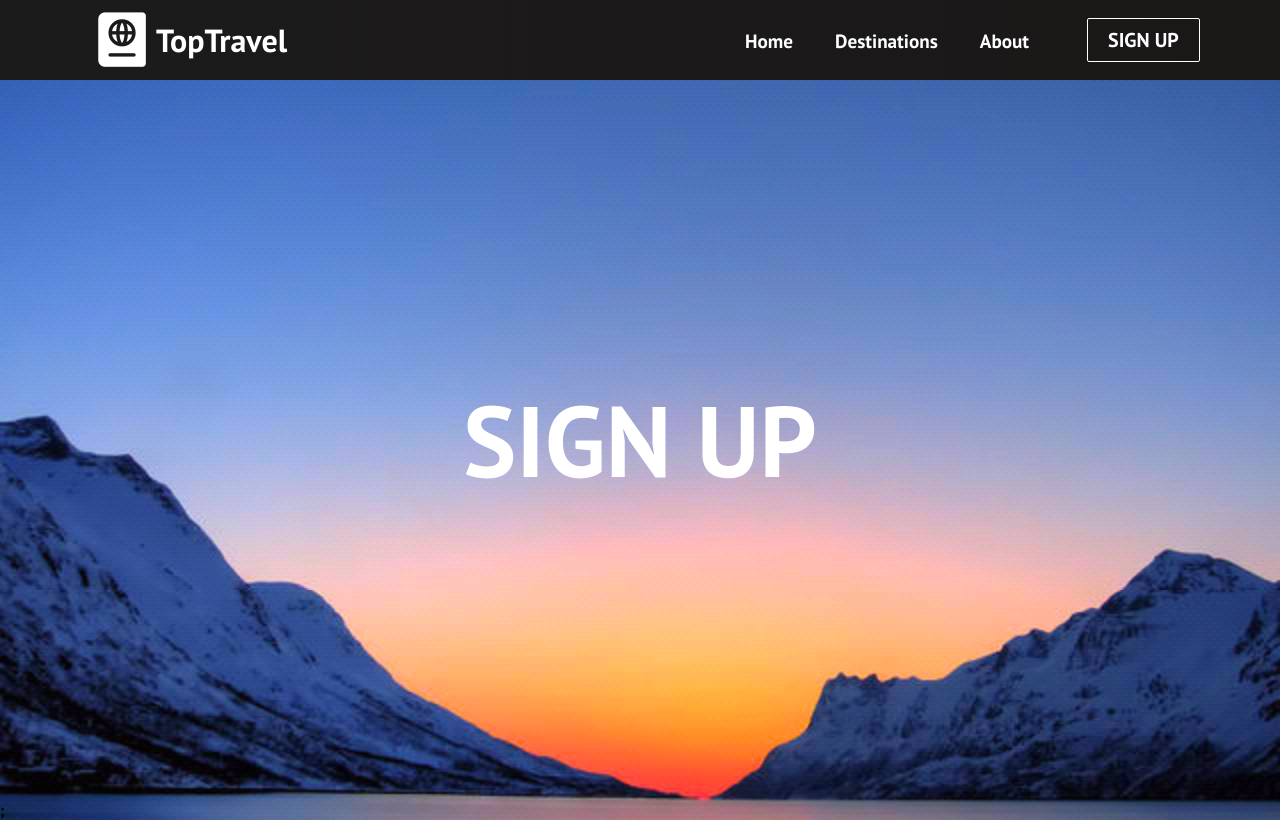
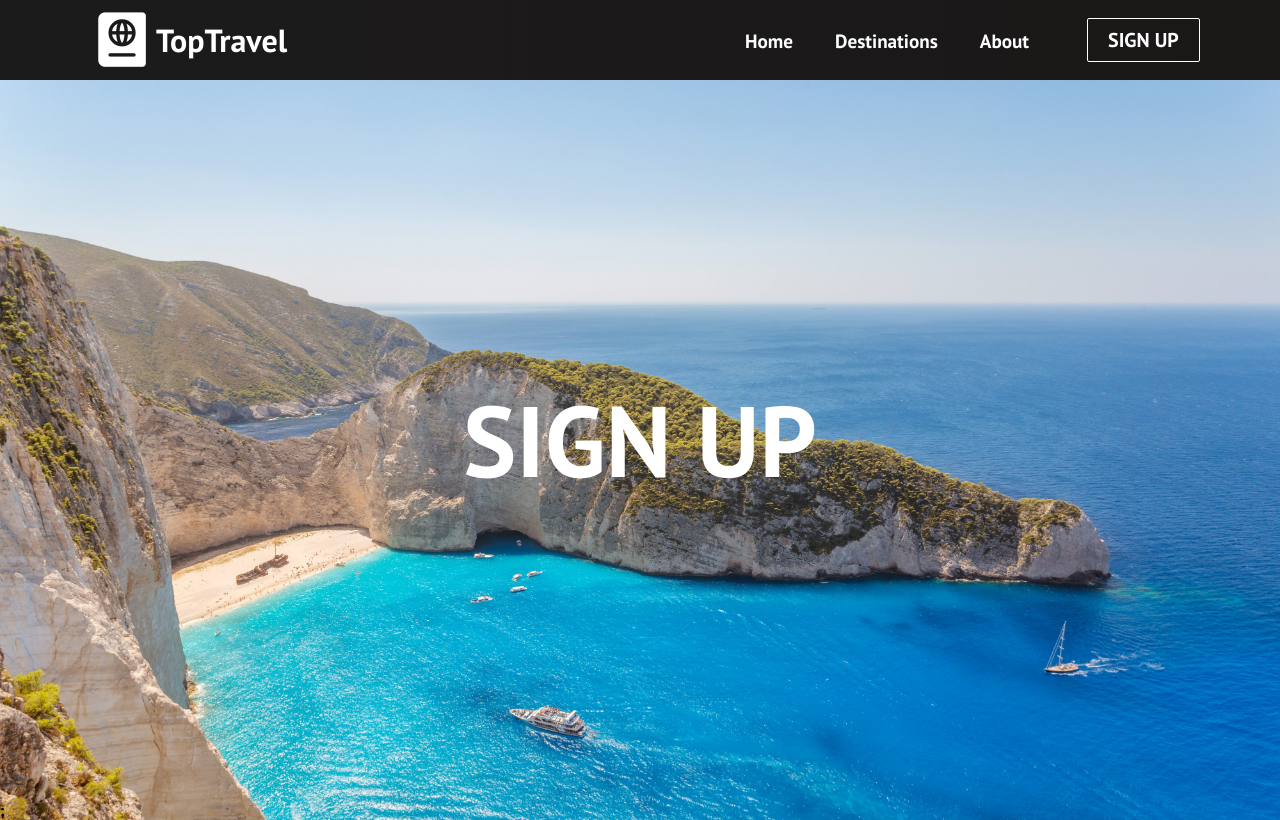
Before and after one commit to rosenbergmichael/react-app-april-2021, a React (Create React App) app: page /sign-up in a window 1280 px wide. Built offline with nearby package versions, Linux system fonts and the light colour scheme.

Commit message:
add signup2 image file to images, replace with original img in SignUp.js

```diff
--- a/src/components/pages/SignUp.js
+++ b/src/components/pages/SignUp.js
@@ -4,7 +4,7 @@ import '../../App.css';
 export default function SignUp() {
   return (
     <div>
-      <img src="/images/signup.png" alt="signup-img" />
+      <img src="/images/signup2.jpeg" alt="signup-img" />
       <h1 className="sign-up">SIGN UP</h1>;
     </div>
     )
```
Also changed, not shown: public/images/signup2.jpeg (added).
